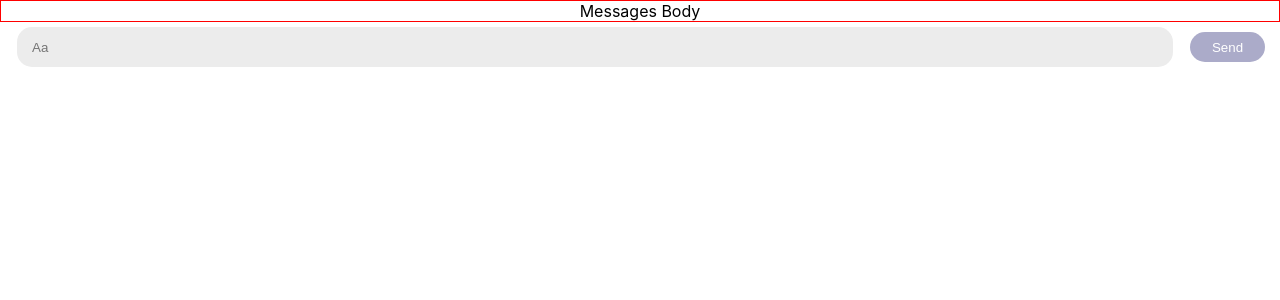
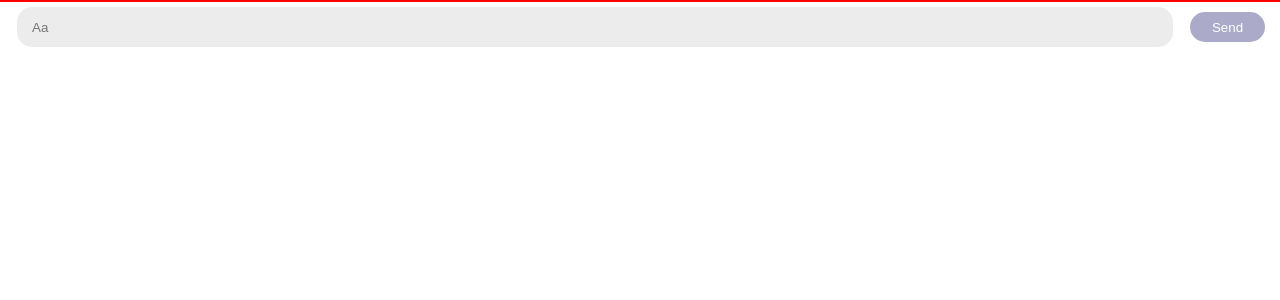
Before and after one commit to nikosgi/chat, a React (Create React App) app in the folder client/: page / in a window 1280 px wide. Shown: the top 300 px of the page. Built offline with nearby package versions, Linux system fonts and the light colour scheme.

Commit message:
feat: show messages (store locally)

```diff
--- a/client/src/App.js
+++ b/client/src/App.js
@@ -1,12 +1,27 @@
 import Messages from './App/Messages'
 import Input from './App/Input';
 import './App.css';
+import { useState } from 'react';
 
 function App() {
+
+  const [messages, setMessages] = useState([])
+  const handleSend = message => {
+    const payload = {
+      value: message,
+      timestamp: (new Date()).getTime()
+    }
+    setMessages([payload, ...messages])
+  }
+
   return (
     <div className="App">
-      <Messages/>
-      <Input/>
+      <Messages
+        messages={messages}
+      />
+      <Input
+        handleSend={handleSend}
+      />
     </div>
   );
 }
--- a/client/src/App/Input/index.jsx
+++ b/client/src/App/Input/index.jsx
@@ -2,9 +2,12 @@ import { useEffect, useState } from "react"
 import "./index.css"
 
 const Input = props => {
+  const {
+    handleSend
+  } = props;
   const [input, setInput] = useState('')
 
-  const handleChange = e => setInput(e.target.value)
+  const onChange = e => setInput(e.target.value)
   const onKeyPress = e => {
     if (e.key === "Enter") {
       sendMessage();
@@ -12,8 +15,8 @@ const Input = props => {
   }
   const sendMessage = () => {
     if (input !== ''){
-      console.log('sending')
       setInput('')
+      handleSend(input)
     }
   }
 
@@ -24,14 +27,14 @@ const Input = props => {
         placeholder="Aa"
         value={input}
         onKeyPress={onKeyPress}
-        onChange={handleChange}
+        onChange={onChange}
       />
       <button
         className="Input-button"
         disabled={input === ''}
         onClick={sendMessage}
       >
-          Send
+        Send
       </button>
     </div>
   )
--- a/client/src/App/Messages/index.jsx
+++ b/client/src/App/Messages/index.jsx
@@ -1,9 +1,13 @@
 import "./index.css"
 
 const Messages = props => {
+  const { messages } = props;
+  console.log(messages)
   return (
     <div className="Messages">
-      Messages Body
+      {messages.map( m => (
+        <div key={m.timestamp}>{m.value}</div>
+      ))}
     </div>
   )
 }
```
